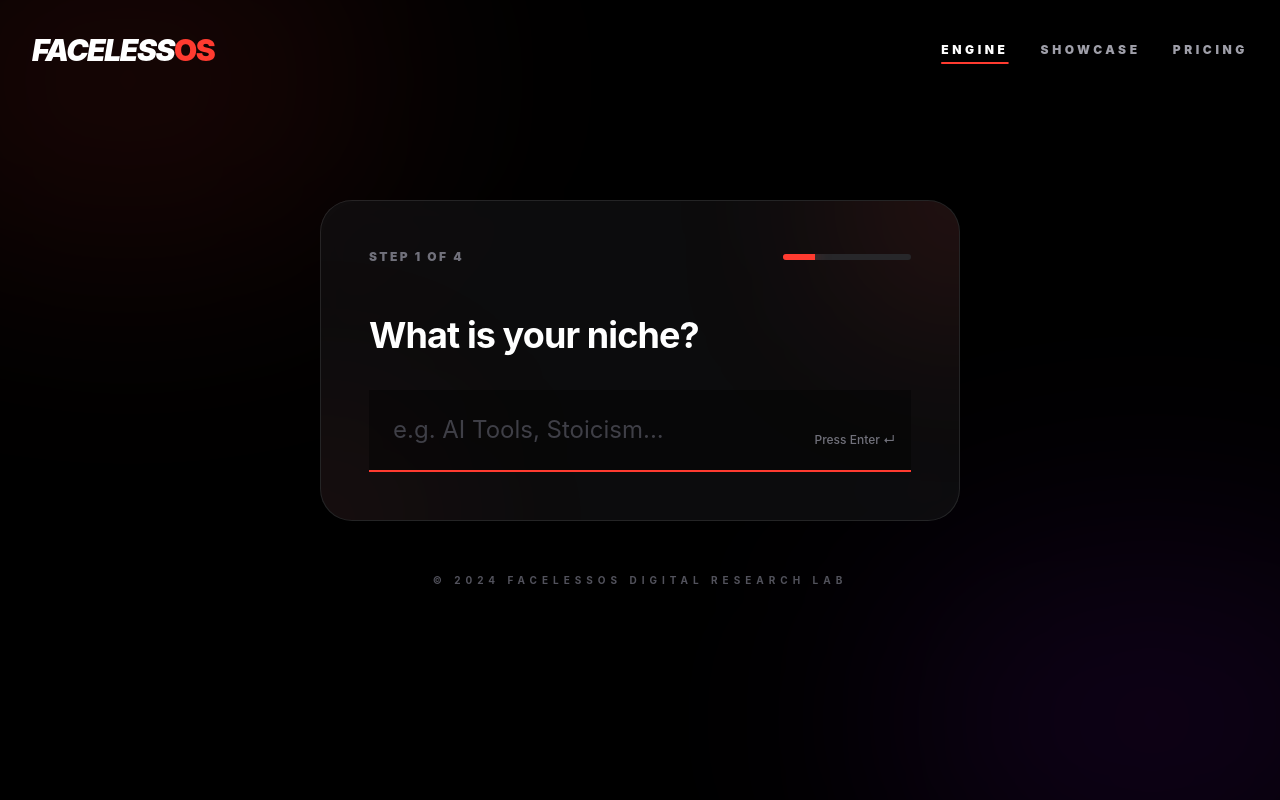
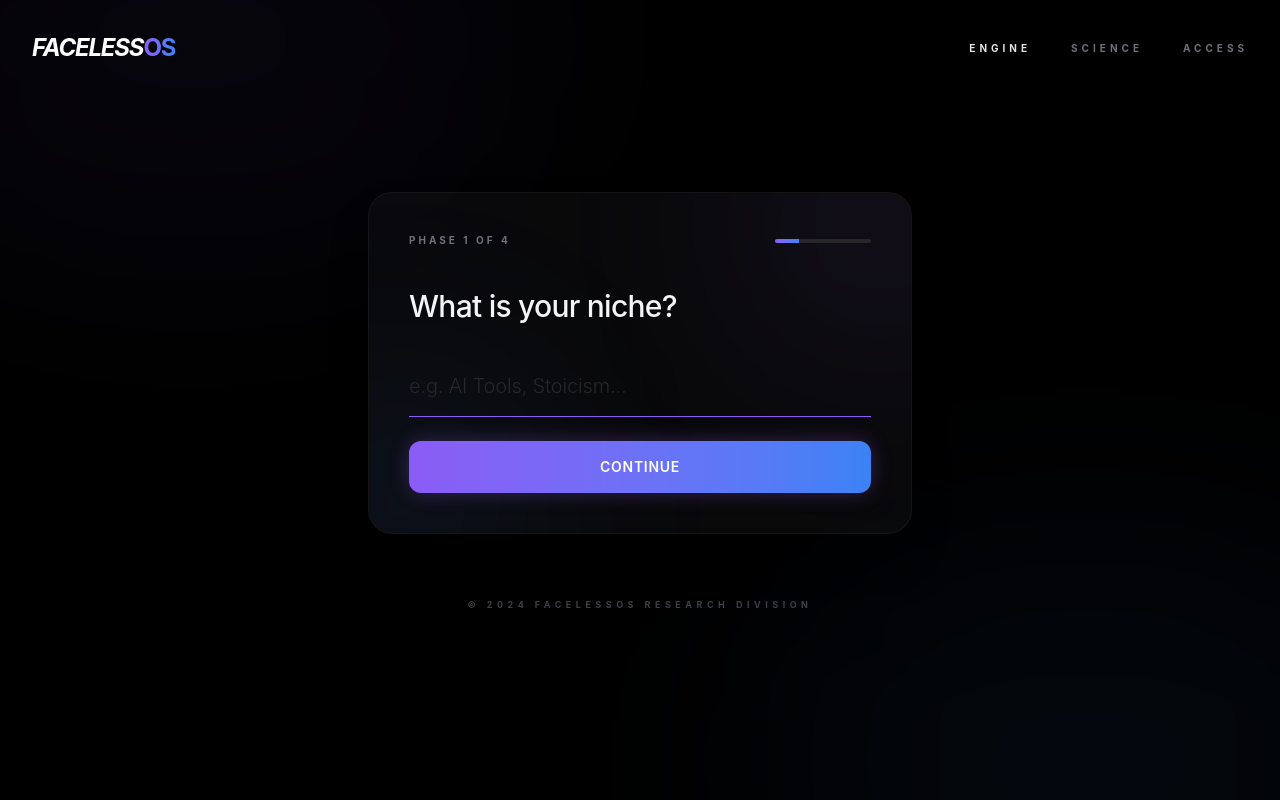
Before and after one commit to faceless-os2/faceless_os, a React (Vite) app: page / in a window 1280 px wide. Built offline with nearby package versions, Linux system fonts and the light colour scheme.

Commit message:
UI Refinement: Purple/Blue ombre, Next buttons, and Email capture

```diff
--- a/src/App.jsx
+++ b/src/App.jsx
@@ -10,10 +10,16 @@
 
   const [currentStep, setCurrentStep] = useState(0);
   const [answers, setAnswers] = useState({});
+  const [inputValue, setInputValue] = useState('');
 
   const handleNext = (val) => {
-    const newAnswers = { ...answers, [questions[currentStep].id]: val };
+    const value = val || inputValue;
+    if (!value && questions[currentStep].type === 'text') return;
+
+    const newAnswers = { ...answers, [questions[currentStep].id]: value };
     setAnswers(newAnswers);
+    setInputValue('');
+
     if (currentStep < questions.length - 1) {
       setCurrentStep(currentStep + 1);
     } else {
@@ -22,47 +28,56 @@
   };
 
   return (
-    <div className="max-w-2xl mx-auto mt-12 md:mt-24 p-1 px-4">
-      <div className="relative p-8 md:p-12 rounded-[2rem] bg-zinc-900/50 border border-white/10 backdrop-blur-xl overflow-hidden">
-        {/* Animated Background Glow */}
-        <div className="absolute -top-24 -right-24 w-48 h-48 bg-brand-accent/20 blur-[100px] rounded-full" />
-        <div className="absolute -bottom-24 -left-24 w-48 h-48 bg-brand-accent/10 blur-[100px] rounded-full" />
+    <div className="max-w-xl mx-auto mt-12 md:mt-24 px-4">
+      <div className="relative p-8 md:p-10 rounded-3xl bg-zinc-900/40 border border-white/5 backdrop-blur-2xl overflow-hidden shadow-2xl">
+        {/* Ombre Glows */}
+        <div className="absolute -top-24 -right-24 w-64 h-64 bg-brand-primary/10 blur-[100px] rounded-full" />
+        <div className="absolute -bottom-24 -left-24 w-64 h-64 bg-brand-secondary/10 blur-[100px] rounded-full" />
 
         <div className="relative">
-          <div className="flex items-center justify-between mb-12">
-            <span className="text-xs font-black tracking-[0.2em] text-zinc-500 uppercase">Step {currentStep + 1} of {questions.length}</span>
-            <div className="w-32 h-1.5 bg-zinc-800 rounded-full overflow-hidden">
+          <div className="flex items-center justify-between mb-10">
+            <span className="text-[10px] font-bold tracking-[0.3em] text-zinc-500 uppercase">Phase {currentStep + 1} of {questions.length}</span>
+            <div className="w-24 h-1 bg-zinc-800 rounded-full overflow-hidden">
               <div
-                className="h-full bg-brand-accent transition-all duration-700 ease-out shadow-[0_0_15px_rgba(255,59,48,0.5)]"
+                className="h-full bg-gradient-brand transition-all duration-700 ease-out"
                 style={{ width: `${((currentStep + 1) / questions.length) * 100}%` }}
               />
             </div>
           </div>
 
-          <h2 className="text-3xl md:text-4xl font-bold mb-8 tracking-tight leading-tight">{questions[currentStep].text}</h2>
+          <h2 className="text-2xl md:text-3xl font-medium mb-8 tracking-tight text-zinc-100">{questions[currentStep].text}</h2>
 
           {questions[currentStep].type === 'text' ? (
-            <div className="group relative">
+            <div className="space-y-6">
               <input
                 autoFocus
-                className="w-full bg-black/40 border-b-2 border-zinc-800 p-6 text-xl md:text-2xl outline-none focus:border-brand-accent transition-all duration-300 placeholder:text-zinc-700"
+                className="w-full bg-transparent border-b border-zinc-700 py-4 text-xl outline-none focus:border-brand-primary transition-all duration-300 placeholder:text-zinc-800 font-light"
                 placeholder={questions[currentStep].placeholder}
+                value={inputValue}
+                onChange={(e) => setInputValue(e.target.value)}
                 onKeyDown={(e) => {
-                  if (e.key === 'Enter' && e.target.value.trim()) handleNext(e.target.value);
+                  if (e.key === 'Enter') handleNext();
                 }}
               />
-              <div className="absolute right-4 bottom-6 text-xs text-zinc-500 font-medium">Press Enter ↵</div>
+              <button
+                onClick={() => handleNext()}
+                className="w-full py-4 rounded-xl bg-gradient-brand font-semibold text-sm tracking-wider uppercase hover:opacity-90 transition-opacity shadow-brand"
+              >
+                Continue
+              </button>
             </div>
           ) : (
-            <div className="grid grid-cols-1 sm:grid-cols-2 gap-4">
+            <div className="grid grid-cols-1 gap-3">
               {questions[currentStep].options.map(opt => (
                 <button
                   key={opt}
                   onClick={() => handleNext(opt)}
-                  className="group relative text-left p-6 rounded-2xl border border-white/5 bg-white/5 hover:bg-brand-accent hover:border-brand-accent transition-all duration-300 shadow-xl"
+                  className="group flex items-center justify-between p-5 rounded-xl border border-white/[0.03] bg-white/[0.02] hover:bg-white/[0.05] hover:border-brand-primary/30 transition-all duration-200 text-left"
                 >
-                  <span className="font-bold text-lg group-hover:text-white transition-colors">{opt}</span>
-                  <div className="absolute right-6 top-1/2 -translate-y-1/2 opacity-0 group-hover:opacity-100 transition-opacity">→</div>
+                  <span className="font-medium text-zinc-300 group-hover:text-white">{opt}</span>
+                  <div className="w-5 h-5 rounded-full border border-zinc-700 group-hover:border-brand-primary flex items-center justify-center transition-colors">
+                    <div className="w-2 h-2 rounded-full bg-brand-primary opacity-0 group-hover:opacity-100 transition-opacity" />
+                  </div>
                 </button>
               ))}
             </div>
@@ -74,56 +89,84 @@
 };
 
 const Results = ({ answers }) => {
+  const [email, setEmail] = useState('');
+  const [isSubmitted, setIsSubmitted] = useState(false);
+
   return (
     <div className="max-w-4xl mx-auto py-12 px-6">
       <div className="text-center mb-16 relative">
-        <div className="absolute top-0 left-1/2 -translate-x-1/2 w-64 h-64 bg-brand-accent/20 blur-[120px] -z-10 rounded-full" />
-        <div className="inline-flex items-center px-6 py-2 rounded-full border border-brand-accent/30 bg-brand-accent/10 text-brand-accent font-bold text-sm mb-8 animate-pulse">
-          <span className="mr-2">●</span> ANALYSIS COMPLETE
+        <div className="inline-flex items-center px-4 py-1.5 rounded-full border border-brand-primary/20 bg-brand-primary/5 text-brand-primary font-medium text-[11px] tracking-widest mb-6 uppercase">
+          Neural Analysis Complete
         </div>
-        <h1 className="text-5xl md:text-7xl font-black mb-6 tracking-tighter italic uppercase">
-          Score: <span className="text-brand-accent">8.5</span>
+        <h1 className="text-4xl md:text-6xl font-light mb-4 tracking-tight">
+          Niche Potential: <span className="font-bold text-gradient italic">8.5 / 10</span>
         </h1>
-        <p className="text-xl text-zinc-400 max-w-2xl mx-auto leading-relaxed italic">
-          The <span className="text-white font-bold underline decoration-brand-accent">"{answers.niche}"</span> market is showing explosive momentum. Your strategy is ready.
+        <p className="text-zinc-500 font-light text-lg">
+          The <span className="text-zinc-200">{answers.niche}</span> market is currently in a "Breakout" phase on {answers.platform}.
         </p>
       </div>
 
-      <div className="grid grid-cols-1 md:grid-cols-3 gap-6 mb-20">
+      <div className="grid grid-cols-1 md:grid-cols-3 gap-5 mb-16">
         {[
-          { icon: '🔥', title: 'Viral Hook', desc: 'The "Anti-Niche" Angle. Use: "The secret nobody tells you about..."', color: 'bg-orange-500' },
-          { icon: '🎨', title: 'Visual DNA', desc: `${answers.vibe} grainy overlays with fast cuts.`, color: 'bg-blue-500' },
-          { icon: '📈', title: 'Scale Factor', desc: 'Post 4x weekly. Primary time: 6PM EST.', color: 'bg-green-500' }
+          { title: 'Viral Strategy', desc: 'Leverage "The Gap" in current competitor hooks.' },
+          { title: 'Aesthetic DNA', desc: `${answers.vibe} color grading with lo-fi grain.` },
+          { title: 'Growth Loop', desc: 'Optimize for "Shareability" via polarized takes.' }
         ].map((win, i) => (
-          <div key={i} className="group p-8 border border-white/10 rounded-[2rem] bg-zinc-900/40 hover:border-brand-accent/50 transition-all duration-500">
-            <div className={`w-12 h-12 rounded-xl ${win.color}/20 flex items-center justify-center text-2xl mb-6 group-hover:scale-110 transition-transform`}>
-              {win.icon}
-            </div>
-            <h3 className="text-xl font-bold mb-3">{win.title}</h3>
-            <p className="text-zinc-400 leading-relaxed">{win.desc}</p>
+          <div key={i} className="p-6 rounded-2xl bg-zinc-900/30 border border-white/5">
+            <h3 className="text-sm font-semibold text-zinc-400 mb-2 uppercase tracking-wider">{win.title}</h3>
+            <p className="text-zinc-300 font-light leading-relaxed">{win.desc}</p>
           </div>
         ))}
       </div>
 
-      <div className="relative p-1 rounded-[3rem] bg-gradient-to-br from-brand-accent to-purple-600 overflow-hidden shadow-[0_0_50px_rgba(255,59,48,0.3)]">
-        <div className="p-10 md:p-16 rounded-[2.9rem] bg-black text-center relative overflow-hidden">
-            {/* Background pattern */}
-            <div className="absolute inset-0 opacity-10 pointer-events-none" style={{ backgroundImage: 'radial-gradient(circle at 2px 2px, white 1px, transparent 0)', backgroundSize: '24px 24px' }} />
+      {!isSubmitted ? (
+        <div className="max-w-2xl mx-auto p-8 md:p-12 rounded-[2.5rem] bg-zinc-900/50 border border-white/5 text-center relative overflow-hidden mb-20 shadow-2xl">
+          <div className="absolute top-0 right-0 w-32 h-32 bg-brand-primary/10 blur-3xl rounded-full" />
+          <div className="relative">
+            <h2 className="text-2xl md:text-3xl font-semibold mb-4 tracking-tight">Send report to your inbox?</h2>
+            <p className="text-zinc-500 mb-8 font-light">Enter your email to save these results and get a custom 0-1k roadmap.</p>
+            <div className="flex flex-col sm:flex-row gap-3">
+              <input
+                type="email"
+                placeholder="you@example.com"
+                className="flex-1 bg-black/50 border border-zinc-800 rounded-xl px-6 py-4 outline-none focus:border-brand-primary transition-all font-light"
+                value={email}
+                onChange={(e) => setEmail(e.target.value)}
+              />
+              <button
+                onClick={() => setIsSubmitted(true)}
+                className="bg-white text-black px-8 py-4 rounded-xl font-bold hover:bg-zinc-200 transition-colors whitespace-nowrap"
+              >
+                Send Report
+              </button>
+            </div>
+          </div>
+        </div>
+      ) : (
+        <div className="text-center py-12 mb-20 bg-brand-primary/5 rounded-[2.5rem] border border-brand-primary/10">
+          <div className="text-4xl mb-4">📩</div>
+          <h2 className="text-2xl font-semibold text-zinc-200">Report Sent.</h2>
+          <p className="text-zinc-500 font-light">Check your inbox for your niche deep-dive.</p>
+        </div>
+      )}
 
-            <h2 className="text-3xl md:text-5xl font-black mb-6 tracking-tighter uppercase leading-none">
-              Generate 30 Days of <br/> <span className="text-brand-accent italic">Viral Content</span>
+      <div className="relative p-[1px] rounded-[2.5rem] bg-gradient-brand shadow-brand overflow-hidden">
+        <div className="p-10 md:p-16 rounded-[2.45rem] bg-black text-center relative overflow-hidden">
+            <div className="absolute inset-0 opacity-[0.03] pointer-events-none" style={{ backgroundImage: 'radial-gradient(circle at 2px 2px, white 1px, transparent 0)', backgroundSize: '32px 32px' }} />
+
+            <h2 className="text-3xl md:text-5xl font-bold mb-6 tracking-tight leading-[1.1]">
+              Automate your next <br/> <span className="text-gradient">30 days of content</span>
             </h2>
-            <p className="mb-10 text-zinc-400 text-lg max-w-xl mx-auto leading-relaxed">
-              Unlock the full OS: 30 custom scripts, your visual prompt library, and the exact growth loops we used to scale to 100k+ followers.
+            <p className="mb-10 text-zinc-400 text-lg max-w-lg mx-auto font-light leading-relaxed italic">
+              Unlock 30 custom scripts, your unique visual prompt library, and the exact schedule to hit 1k followers in record time.
             </p>
-            <button className="relative group px-12 py-5 bg-brand-accent rounded-full font-black text-xl tracking-tighter uppercase hover:shadow-[0_0_30px_rgba(255,59,48,0.6)] transition-all duration-300 transform active:scale-95">
-              <span className="relative z-10">Get Full OS — $47</span>
-              <div className="absolute inset-0 bg-white opacity-0 group-hover:opacity-20 transition-opacity rounded-full" />
+            <button className="px-12 py-5 bg-gradient-brand rounded-full font-bold text-lg tracking-tight hover:scale-[1.02] transition-transform shadow-2xl active:scale-95">
+              Unlock Full Blueprint — $47
             </button>
-            <div className="mt-8 flex items-center justify-center space-x-6 text-xs font-bold text-zinc-500 tracking-widest uppercase">
-              <span>Verified AI Results</span>
+            <div className="mt-8 flex items-center justify-center space-x-6 text-[10px] font-bold text-zinc-600 tracking-[0.2em] uppercase">
+              <span>Beta Access</span>
               <span>•</span>
-              <span>Limited Beta Pricing</span>
+              <span>Verified AI Strategy</span>
             </div>
         </div>
       </div>
@@ -136,19 +179,19 @@
   const [data, setData] = useState(null);
 
   return (
-    <div className="min-h-screen bg-black text-white font-sans antialiased selection:bg-brand-accent selection:text-white">
-      {/* Dynamic Background */}
+    <div className="min-h-screen bg-black text-white font-sans antialiased selection:bg-brand-primary selection:text-white">
+      {/* Background Ombre Effect */}
       <div className="fixed inset-0 overflow-hidden pointer-events-none">
-        <div className="absolute top-[-10%] left-[-10%] w-[40%] h-[40%] bg-brand-accent/10 blur-[120px] rounded-full" />
-        <div className="absolute bottom-[-10%] right-[-10%] w-[40%] h-[40%] bg-purple-600/10 blur-[120px] rounded-full" />
+        <div className="absolute top-[-20%] left-[-10%] w-[50%] h-[50%] bg-brand-primary/5 blur-[120px] rounded-full" />
+        <div className="absolute bottom-[-20%] right-[-10%] w-[50%] h-[50%] bg-brand-secondary/5 blur-[120px] rounded-full" />
       </div>
 
       <nav className="relative z-10 p-8 flex justify-between items-center max-w-7xl mx-auto">
-        <span className="font-black text-3xl tracking-tighter italic">FACELESS<span className="text-brand-accent not-italic font-black">OS</span></span>
-        <div className="hidden md:flex space-x-8 text-xs font-black tracking-[0.3em] uppercase text-zinc-400">
-          <span className="text-white underline decoration-brand-accent decoration-2 underline-offset-8 cursor-pointer">Engine</span>
-          <span className="hover:text-white transition-colors cursor-pointer">Showcase</span>
-          <span className="hover:text-white transition-colors cursor-pointer">Pricing</span>
+        <span className="font-bold text-2xl tracking-tighter uppercase italic">FACELESS<span className="text-gradient not-italic">OS</span></span>
+        <div className="hidden md:flex space-x-10 text-[10px] font-bold tracking-[0.4em] uppercase text-zinc-500">
+          <span className="text-zinc-200 cursor-pointer">Engine</span>
+          <span className="hover:text-zinc-200 transition-colors cursor-pointer">Science</span>
+          <span className="hover:text-zinc-200 transition-colors cursor-pointer">Access</span>
         </div>
       </nav>
 
@@ -160,8 +203,8 @@
         )}
       </main>
 
-      <footer className="relative z-10 py-12 text-center text-zinc-600 text-[10px] font-bold tracking-[0.5em] uppercase">
-        © 2024 FacelessOS Digital Research Lab
+      <footer className="relative z-10 py-16 text-center text-zinc-700 text-[9px] font-bold tracking-[0.5em] uppercase">
+        © 2024 FacelessOS Research Division
       </footer>
     </div>
   );
--- a/src/index.css
+++ b/src/index.css
@@ -1,13 +1,16 @@
 @import "tailwindcss";
 
 @theme {
-  --color-brand-accent: #FF3B30;
+  --color-brand-primary: #8B5CF6; /* Purple */
+  --color-brand-secondary: #3B82F6; /* Blue */
+  --color-brand-accent: #A78BFA; /* Lighter Purple for accents */
 }
 
 body {
   background-color: #000000;
   color: #FFFFFF;
-  font-family: 'Inter', sans-serif;
+  font-family: 'Inter', system-ui, -apple-system, sans-serif;
+  letter-spacing: -0.01em;
 }
 
 @layer base {
@@ -15,3 +18,15 @@
     @apply border-zinc-800;
   }
 }
+
+.text-gradient {
+  @apply bg-clip-text text-transparent bg-gradient-to-r from-brand-primary to-brand-secondary;
+}
+
+.bg-gradient-brand {
+  @apply bg-gradient-to-r from-brand-primary to-brand-secondary;
+}
+
+.shadow-brand {
+  box-shadow: 0 0 20px rgba(139, 92, 246, 0.3);
+}
```
